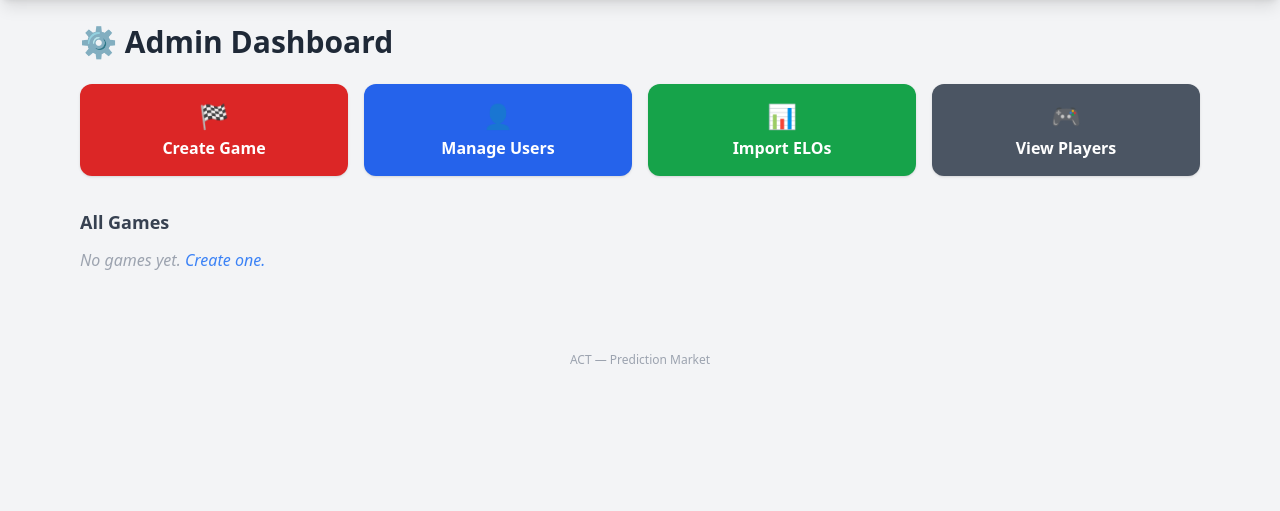
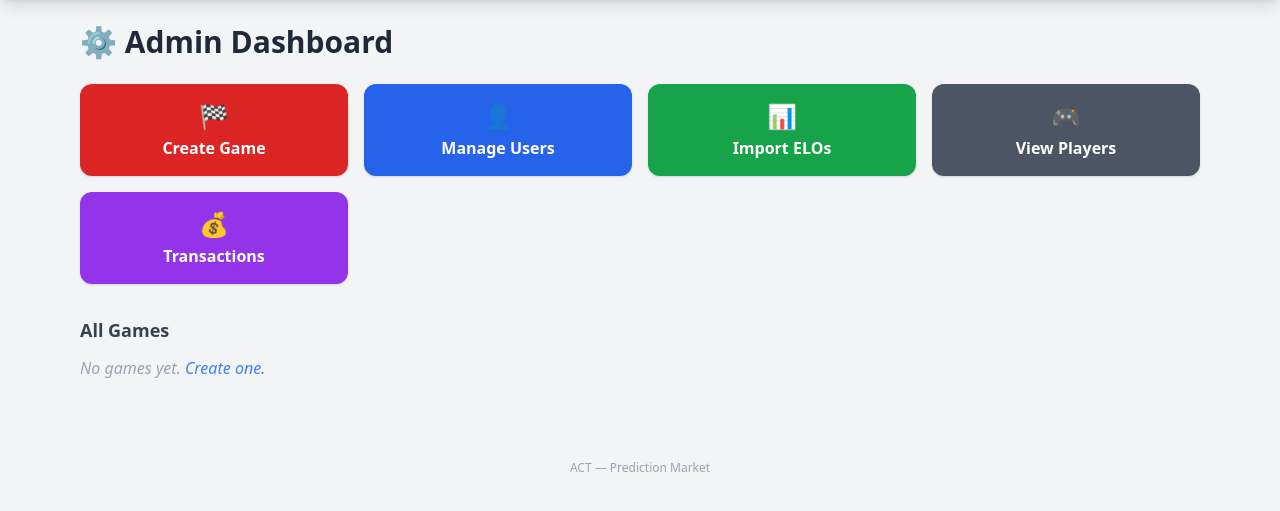
Before and after one commit to cstillick/MCPM, a Python web app: template templates/admin/dashboard.html in a window 1280 px wide. Shown: the part 56-567 px from the top of the page. Run offline with Jinja, Linux system fonts and the light colour scheme; the template is opened without the code that fills it, so the values that code supplies are empty; some libraries are stand-ins or nearby versions.

Commit message:
Add coin transaction ledger with CSV export

```diff
--- a/routers/auth.py
+++ b/routers/auth.py
@@ -1,3 +1,4 @@
+import os
 import re
 
 from fastapi import APIRouter, Depends, Form, Request, Response
@@ -44,12 +45,13 @@ def login(
         )
     token = create_access_token({"sub": user.username})
     resp = RedirectResponse("/", status_code=302)
+    is_secure = os.getenv("SECURE_COOKIES", "false").lower() == "true"
     resp.set_cookie(
         "access_token",
         token,
         httponly=True,
         samesite="lax",
-        secure=True,
+        secure=is_secure,
         max_age=60 * 60 * 24 * 7,  # 7 days
     )
     return resp
--- a/templates/admin/dashboard.html
+++ b/templates/admin/dashboard.html
@@ -32,6 +32,11 @@
      class="bg-gray-600 hover:bg-gray-700 text-white rounded-xl p-4 text-center font-bold transition shadow">
     <div class="text-2xl mb-1">🎮</div>
     View Players
+  </a>
+  <a href="/admin/transactions"
+     class="bg-purple-600 hover:bg-purple-700 text-white rounded-xl p-4 text-center font-bold transition shadow">
+    <div class="text-2xl mb-1">💰</div>
+    Transactions
   </a>
 </div>
 
```
Also changed, not shown: .claude/launch.json.
